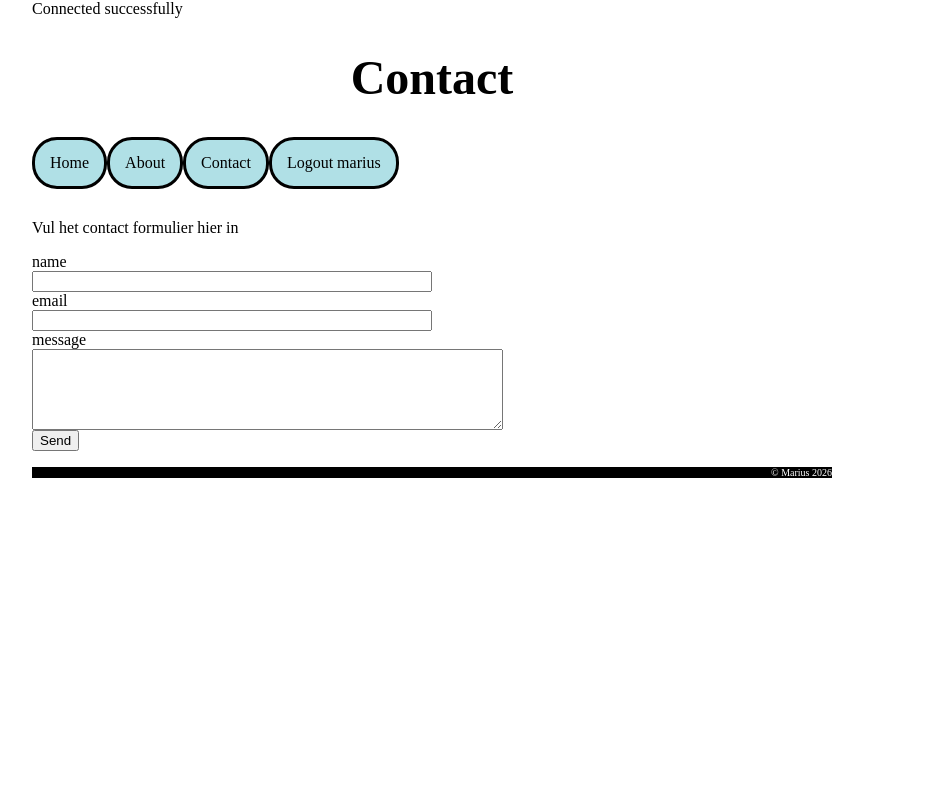
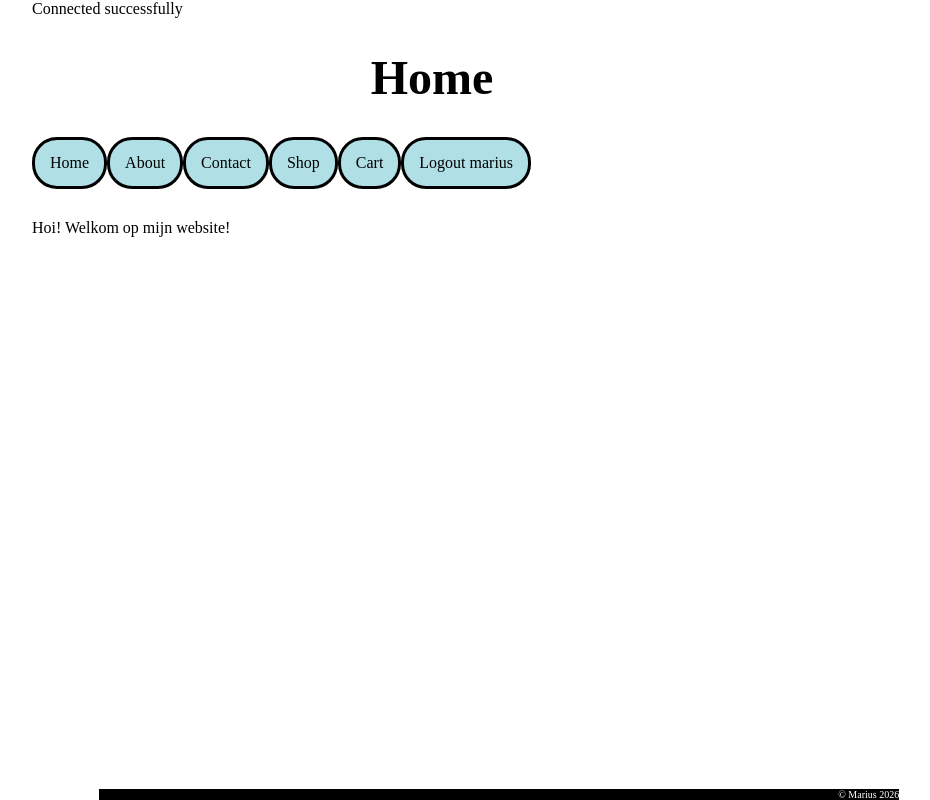
Before and after one commit to MariusJ98/Educom, a PHP site: page / in a window 1280 px wide. Shown: the whole page, without its empty margins (208-1138 px from the left). Run offline with PHP 8.4, Linux system fonts and the light colour scheme; a user stored in the database is signed in.

Commit message:
Add files via upload

```diff
--- a/functions/page_layout.php
+++ b/functions/page_layout.php
@@ -4,6 +4,8 @@
 //===============================================================
 require_once './functions/forms.php';
 require_once './functions/user_db.php';
+require_once './functions/store_db.php';
+
 
 function showPageContent($conn)
 {         // load page content based on page name
@@ -12,7 +14,7 @@ function showPageContent($conn)
     $page = $request['page'];
     $fields = getFieldPerPage($request['page']);
 
-    if ($page === 'logout'){  // this is not a good way to do the loading of pages, you should redirect to a user homepage
+    if ($page === 'logout') {  // this is not a good way to do the loading of pages, you should redirect to a user homepage
         logoutUser();
         header('location: index.php?page=home');
     }
@@ -25,19 +27,31 @@ function showPageContent($conn)
             showTextPerPage($page);
             break;
         case 'contact':             // Load contact form
+            handleContactForm($request, $fields);
             showTextPerPage($page);
-            handleContactForm($request, $fields);
             break;
         case 'login':               // Open login page
+            handleLogin($conn, $request, $fields);
             showTextPerPage($page);
-            handleLogin($request, $fields);
             break;
         case 'register':            // open register page
+            handleRegistration($conn, $request, $fields);
             showTextPerPage($page);
-            handleRegistration($conn, $request, $fields);
             break;
         case 'logout':              // logout
             // logoutUser();
+            break;
+        case 'shop':                // shop
+            handleAddToCart($request);
+            showShopContents($conn);
+            break;
+        case 'shoppingcart':        // shopping cart
+            handleRemoveFromCart($request);
+            handleEmptyCart($request);
+            showCart($conn);
+            break;
+        case 'product':
+            showProductDetails($conn, $request);
             break;
         default:                    // if none match, redirect to home
             showTextPerPage('home');
@@ -90,7 +104,7 @@ function showHeaderContent($page)
 
 function importStyleSheet()
 {        // import css styling sheet
-    echo "<link rel='stylesheet' type='text/css' href='./styles.css' />";
+    echo "<link rel='stylesheet' type='text/css' href='./stylesheet/styles.css' />";
 }
 
 function endHeader()
@@ -113,14 +127,15 @@ function startBody()
     echo "<body>";
 }
 
-function showLoginStatus(){
-    if (isset($_SESSION['logoutMessage'])){
+function showLoginStatus()
+{
+    if (isset($_SESSION['logoutMessage'])) {
         echo $_SESSION['logoutMessage'];
         unset($_SESSION['logoutMessage']);
     }
-    if (isset($_SESSION['loginMessage'])){
-    echo $_SESSION['loginMessage'];
-    unset($_SESSION['loginMessage']);
+    if (isset($_SESSION['loginMessage'])) {
+        echo $_SESSION['loginMessage'];
+        unset($_SESSION['loginMessage']);
     }
 }
 
@@ -174,16 +189,19 @@ function getMenuItems(): array
 
     if (isset($_SESSION['userName'])) {
         return [
-            'home'      => 'Home',
-            'about'     => 'About',
-            'contact'   => 'Contact',
-            'logout'    => 'Logout ' .$_SESSION['userName'] ,
+            'home' => 'Home',
+            'about' => 'About',
+            'contact' => 'Contact',
+            'shop' => 'Shop',
+            'shoppingcart' => 'Cart',
+            'logout' => 'Logout ' . $_SESSION['userName'],
         ];
     } else {
         return [
             'home' => 'Home',
             'about' => 'About',
             'contact' => 'Contact',
+            'shop' => 'Shop',
             'login' => 'Login',
             'register' => 'Register',
         ];
@@ -250,6 +268,7 @@ function showTextPerPage(string $page)
             break;
         default:
             echo '';
+            break;
     }
 
 }
--- /dev/null
+++ b/functions/store_db.php
@@ -0,0 +1,186 @@
+<?php
+require_once './functions/page_layout.php';
+require_once './functions/user_db.php';
+require_once './functions/forms.php';
+
+echo "<link rel='stylesheet' type='text/css' href='./stylesheet/styles.css' />";
+// fetch products from database and show on page
+function showShopContents(mysqli $conn)
+{
+    $query = 'SELECT * FROM `product`';
+    $product_query = mysqli_query($conn, $query);
+
+    echo '<div class="store">';
+
+    while ($row = mysqli_fetch_assoc($product_query)) {
+        echo '<div class="store_item">';
+        echo '<form method="post" action="index.php">';
+
+        echo '<a href="?page=product&id='. $row['id']. '"><img class="store_small" src=' . $row['imgURL'] . '></a><br>';
+
+        echo ' ' . $row['name'] . '<br>';
+        echo ' €' . $row["price"] . "<br>";
+        if (isset($_SESSION['userName'])) {
+            echo '<input type="number" name="quantity" value="1" size="2" />
+            <input type="submit" value="Add to Cart" />
+            <input type="hidden" name="page" value = "shop"/>
+            <input type="hidden" name="product_id" value="' . $row['id'] . '" >';
+        }
+        echo '</form>';
+        echo '</div>';
+    }
+    echo '</div>';
+}
+
+// adds value to cart
+function addToCart(int $product_id, int $quantity)
+{
+    if (array_key_exists($product_id, $_SESSION['cart'])) {
+        $_SESSION['cart'][$product_id] += $quantity;
+    } else {
+        $_SESSION['cart'][$product_id] = $quantity;
+    }
+}
+
+// adds product to cart
+function handleAddToCart(array $request)
+{
+    if ($request['posted']) {
+        $product_id = $_POST['product_id'];
+        $quantity = $_POST['quantity'];
+        addToCart($product_id, $quantity);
+        header('location: index.php?page=shop');
+    }
+}
+
+// fetch prices from database
+function getPrices(mysqli $conn)
+{
+    if (empty($_SESSION['cart'])) {
+        return [];
+    }
+
+    $product_ids = array_keys($_SESSION['cart']);
+    $placeholders = implode(',', array_fill(0, count($product_ids), '?'));
+    $type_placeholders = str_repeat('i', count($product_ids));
+    $prepared_product_fetch = mysqli_prepare($conn, 'SELECT * FROM product WHERE id IN (' . $placeholders . ')');
+    mysqli_stmt_bind_param($prepared_product_fetch, $type_placeholders, ...$product_ids);
+    mysqli_stmt_execute($prepared_product_fetch);
+    $result = mysqli_stmt_get_result($prepared_product_fetch);
+    $products = [];
+    while ($row = mysqli_fetch_assoc($result)) {
+        $products[] = $row;
+    }
+    return $products;
+
+}
+
+// show cart items
+function showCart(mysqli $conn)
+{
+    $total_price = 0;
+    $products = getPrices($conn);
+    echo '<table>
+        <tr>
+            <th>img</th>
+            <th>Name</th>
+            <th>Price</th>
+            <th>Quantity</th>
+            <th>Subtotal</th>
+            <th></th>
+        </tr>';
+
+    foreach ($products as $row) {
+        echo '<tr>';
+        $quantity = $_SESSION['cart'][$row['id']];
+        $subtotal = $quantity * $row['price'];
+        $total_price += $subtotal;
+        echo '<td><img class="store_item" src=' . $row['imgURL'] . '></td>';
+        echo '<td> ' . $row['name'] . '</td>';
+        echo '<td> €' . $row["price"] . '</td>';
+        echo '<td>' . $quantity . '</td>';
+        echo '<td> €' . $subtotal . '</td>';
+        echo '<td><form method="post" action="index.php">
+                <input type="submit" name="removeFromCart" value="Remove from cart" />
+                <input type="hidden" name="product_id" value="' . $row['id'] . '" >
+                <input type="hidden" name="page" value="shoppingcart">
+                </form></td>';
+        echo '</tr>';
+    }
+
+    echo '</table>';
+    echo 'Total price: ' . $total_price . '';
+
+    echo '<form method="post" action="index.php">';
+    echo '<input type="submit" name="checkout" value="Checkout" />
+            <input type="hidden" name="page" value = "shoppingcart"/>';
+    // call function to send cart checkout to database
+    echo '<input type="submit" name="emptyCart" value="Empty cart" />
+            <input type="hidden" name="page" value = "shoppingcart"/>';
+    // call code that executes unset($_SESSION['cart'])
+    echo '</form>';
+
+}
+
+// remove item from shopping cart variable
+function removeFromCart(string $product_id)
+{
+    unset($_SESSION['cart'][$product_id]);
+}
+
+// performs the removal from shopping cart
+function handleRemoveFromCart(array $request)
+{
+    if ($request['posted']) {
+        if (isset($_POST['removeFromCart'])) {
+            $product_id = $_POST['product_id'];
+            removeFromCart(($product_id));
+            header('location: index.php?page=shoppingcart');
+        }
+    }
+}
+
+// empties the cart session variable
+function emptyCart()
+{
+    unset($_SESSION['cart']);
+}
+
+// performs the complete removal of items from cart
+function handleEmptyCart(array $request)
+{
+    if ($request['posted']) {
+        if (isset($_POST['emptyCart'])) {
+            emptyCart();
+            header('location: index.php?page=shoppingcart');
+        }
+    }
+}
+
+function showProductDetails(mysqli $conn, array $request){
+
+    $product_id = $request['id'];
+
+    $product_id_query = mysqli_prepare($conn, 'SELECT * FROM product WHERE `id`=?');
+    mysqli_stmt_bind_param($product_id_query, "i", $product_id);
+    mysqli_stmt_execute($product_id_query);
+    $product_fetch_result = mysqli_stmt_get_result($product_id_query);
+
+    $product = mysqli_fetch_assoc($product_fetch_result);
+    // Display items
+    echo '<h2> ' . $product['name'] . '</h2><br>';
+    echo '<img class="store_item_detail" src=' . $product['imgURL'] . '><br>';
+    echo '<h4> €' . $product["price"] . "</h4><br>";
+    echo '<p>'. $product['description'] . '</p>';
+
+
+    if (isset($_SESSION['userName'])) {
+        echo '<form method="post" action="index.php">';
+        echo '<input type="number" name="quantity" value="1" size="2" />
+        <input type="submit" value="Add to Cart" />
+        <input type="hidden" name="page" value = "product"/>
+        <input type="hidden" name="product_id" value="' . $product['id'] . '" >';
+        echo '</form>';
+        }
+
+}
--- a/functions/user_db.php
+++ b/functions/user_db.php
@@ -9,12 +9,9 @@ $database = 'marius_webshop';
 // Create connection
 $conn = mysqli_connect($hostname, $username, $password, $database);
 
-if (!$conn)
-  {
-    die("Connection failed: " . mysqli_connect_error($conn));
-  }
-  else
-  {
+if (!$conn) {
+    die("Connection failed: " . mysqli_connect_error());
+} else {
     echo "Connected successfully <br>" . PHP_EOL;
 }
 
@@ -29,7 +26,8 @@ function getRequest(): array
     $posted = $_SERVER['REQUEST_METHOD'] === 'POST';
     return [
         'posted' => $posted,
-        'page' => strtolower(getRequestVar($posted, 'page', 'contact'))
+        'page' => strtolower(getRequestVar($posted, 'page', 'home')),
+        'id' => getRequestVar(false, 'id', ''),
     ];
 }
 
@@ -47,20 +45,19 @@ function getRequestVar(bool $from_post, string $varname, string $default): strin
 // Verify email in user database
 function checkEmail(mysqli $conn, string $email): bool
 {
-    $email_verification_query = mysqli_prepare($conn, 'SELECT user_email FROM users WHERE user_email =?');
+    $email_verification_query = mysqli_prepare($conn, 'SELECT email FROM users WHERE email =?');
     mysqli_stmt_bind_param($email_verification_query, "s", $email);
     mysqli_stmt_execute($email_verification_query);
     $email_verification_result = mysqli_stmt_get_result($email_verification_query);
-    echo mysqli_num_rows($email_verification_result);
     return mysqli_fetch_assoc($email_verification_result) != false;
 }
 
-// save user to users.txt in email | name| password format
+// save user to users.txt in email | name | password format
 function saveUser(mysqli $conn, string $email, string $name, string $password): void
 {
-    //file_put_contents('users.txt', $email . '|' . $name . '|' . $hashed_password . PHP_EOL, FILE_APPEND);  // deprecated file saving
+    // hash password for safety, send it to a prepared query
     $hashed_password = password_hash($password, PASSWORD_DEFAULT);
-    $user_submission_query = mysqli_prepare($conn, 'INSERT INTO users (user_email, user_name, user_password) VALUES (?, ?, ?)');
+    $user_submission_query = mysqli_prepare($conn, 'INSERT INTO users (`email`, `name`, `password`) VALUES (?, ?, ?)');
     mysqli_stmt_bind_param($user_submission_query, "sss", $email, $name, $hashed_password);
     mysqli_stmt_execute($user_submission_query);
 }
@@ -85,8 +82,7 @@ function handleRegistration(mysqli $conn, array $request, array $fields)
             if ($post_result['ok'] === True) {
                 saveUser($conn, $post_result['email'], $post_result['name'], $post_result['password']);
                 echo 'Registration successful!';
-            }
-            else {
+            } else {
                 showForm(
                     action: 'index.php',
                     page: $request['page'],
@@ -119,46 +115,63 @@ function handleRegistration(mysqli $conn, array $request, array $fields)
 //=================================================================
 // Handle verification of user email and password against database
 //=================================================================
-function handleUserLogin(string $email, string $password)
+function handleUserLogin(mysqli $conn, string $email, string $password)
 {
     $result = [
         'loginEmail_err' => false,
         'loginPassword_err' => false,
     ];
-    $lines = file('users.txt');
-    foreach ($lines as $line) {
-        [$stored_email, $stored_name, $stored_password] = explode('|', $line, 3);
-        if (strtolower($email) === strtolower($stored_email)) {
-            if ((trim($password)) === (trim($stored_password))) {
-                $name = $stored_name;
+
+    // fetch from server
+    $verification_query = mysqli_prepare($conn, 'SELECT * FROM users WHERE email =?');
+    mysqli_stmt_bind_param($verification_query, "s", $email);
+    mysqli_stmt_execute($verification_query);
+    $verification_result = mysqli_stmt_get_result($verification_query);
+    $database_user = mysqli_fetch_assoc($verification_result);
+
+    // if fetch returns null or false ==> error message
+    if (!$database_user) {
+        $result['loginEmail_err'] = True;
+        echo '<h3>Wrong email</h3>';
+        return false;
+    }
+
+    $password_result = password_verify($password, $database_user['password']);
+
+    // if password and email have matched, the result is true and the username is saved
+    // Set error array to false
+    if ($password_result === True) {
+        $name = $database_user['name'];
         $result['loginEmail_err'] = false;
-                break;
+        $_SESSION['userName'] = $name;
+        $_SESSION['loginMessage'] = 'Login succesful';
+        header('location: index.php?page=shoppingcart');
+        return true;
     } else {
         $result['loginPassword_err'] = True;
-            }
-        } else {
-            $result['loginEmail_err'] = True;
-        }
+        echo '<h3>Wrong password</h3>';
+        return false;
     }
 
-    if ($result['loginEmail_err'] === false && $result['loginPassword_err'] === false) {
-        $_SESSION['userName'] = $name;
-        $_SESSION['loginMessage'] = 'Login succesful';
-        header('location: index.php?page=home');
-    } elseif ($result['loginEmail_err'] === false && $result['loginPassword_err'] === True) {
-        echo 'Wrong password';
-    } elseif ($result['loginEmail_err'] === True && $result['loginPassword_err'] === false) {
-        echo 'Wrong email';
-    }
 }
 
 // Handle login forms of login page
-function handleLogin(array $request, array $fields)
+function handleLogin(mysqli $conn, array $request, array $fields)
 {
     if ($request['posted']) {
         $post_result = checkFields($fields);
         if ($post_result['ok']) {
-            handleUserLogin($post_result['email'], $post_result['password']);
+            $login_result = handleUserLogin($conn, $post_result['email'], $post_result['password']);
+            if ($login_result === false) {
+                showForm(
+                    action: 'index.php',
+                    page: $request['page'],
+                    method: 'POST',
+                    fields: $fields,
+                    submit_caption: 'Login',
+                    post_result: $post_result
+                );
+            }
         } else {
             showForm(
                 action: 'index.php',
@@ -215,7 +228,9 @@ function handleContactForm(array $request, array $fields)
     }
 }
 
-function logoutUser(){
+// logout users
+function logoutUser()
+{
     session_unset();
     $_SESSION['logoutMessage'] = 'Logout succesful';
 }
--- a/index.php
+++ b/index.php
@@ -1,5 +1,8 @@
 <?php
 session_start();
+if (!isset($_SESSION['cart'])) {
+    $_SESSION['cart'] = [];
+}
 require_once './functions/user_db.php';
 require_once './functions/page_layout.php';
 showPageContent($conn);
--- /dev/null
+++ b/stylesheet/styles.css
@@ -0,0 +1,129 @@
+/* Styling for sheet */
+
+body{ /*Set page with, auto center */
+    width: 800px;
+    margin: auto;
+}
+
+.header{ /*Center title on page with font size 48px*/
+    text-align: center;
+    font-size: 48px;
+    text-transform: capitalize;
+}
+
+/* Navigation styling*/
+.menu {
+  list-style-type: none; /*Remove bullet points*/
+  margin: 0;
+  padding: 0;
+  overflow: hidden;
+
+}
+
+.menu li{
+    float: left;/*Float items next to each other*/
+}
+
+.menu li a{
+    display: block;
+    width: auto;
+    color: black;
+    background-color: powderblue;
+    text-align: center;
+    padding: 14px 15px;
+    text-decoration: none; /*Remove underline*/
+    border-style: solid; /*Add borders*/
+    border-color: black;
+    border-radius: 25px;
+
+}
+
+.menu li a:hover{
+    background-color: lightskyblue;
+}
+
+ .menuBottomBar{
+    color: black;
+    margin-top: 30px;
+}
+
+/* Text on page*/
+.paragraph{
+    font-size: 12px;
+    color: black;
+    background-color: white;
+}
+
+/*Contact form*/
+.contact_form{
+    width: 400px;
+}
+
+.form_error{
+    color: red;
+}
+
+.form_output{
+    font-size: 14px;
+    font-family: Cambria;
+}
+
+table, th, td{
+    border: 1px solid;
+}
+
+.store_big{
+    width: 400px;
+}
+
+.store_item {
+    float: left;
+    padding-bottom: 30px;
+}
+
+
+.footer{ /*footnote styling*/
+    position: fixed;
+    left: 24%;
+    bottom: 0;
+    width: 800px;
+    margin: auto;
+    color: white;
+    background-color: black;
+    font-size: 10px;
+    text-align: right;
+}
+
+div.store {
+  display: flex;
+  flex-wrap: wrap;
+  justify-content: flex-start;
+}
+
+div.store_item {
+  margin: 5px;
+  border: 1px solid #ccc;
+  width: 180px;
+  height: 100%;
+}
+
+div.store_item:hover {
+  border: 1px solid #777;
+}
+
+div.store_item img {
+  width: 100%;
+  height: auto;
+}
+
+.store_item{
+    width: 100px;
+    height: 100px;
+}
+
+.store_item_detail{
+    border-style: groove;
+    border-radius: 15px;
+    width: 400px;
+    height: 400px;
+}
```
Also changed, not shown: db/users.sql (added, +68 -0 lines), functions/forms.php (+36 -49 lines), img/coffee/guji_highlands.jpg (added), img/coffee/mocha_java.jpg (added), img/grinders/zassenhaus_manaos.jpg (added), img/grinders/zassenhaus_montevideo.jpg (added), img/machines/Nivona_CafeRomatica_550.png (added), img/machines/juraj8.png (added). Lines whose indentation alone changed are shown as unchanged.
